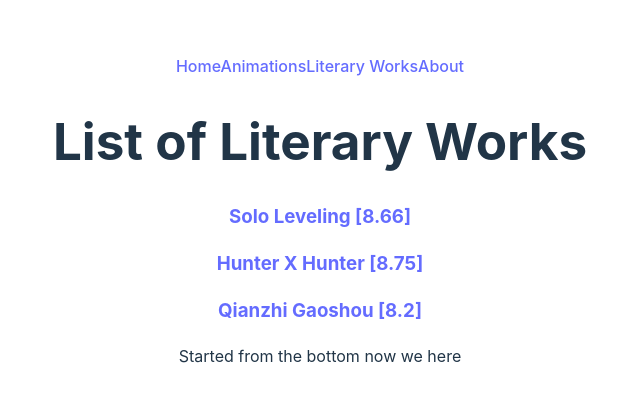
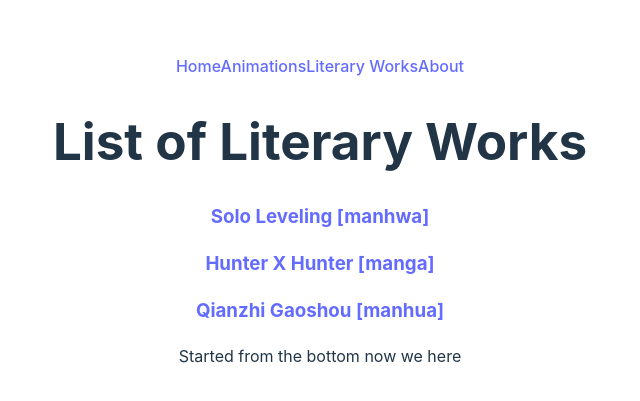
Before and after one commit to yangbri1/fullstack_mern_crud_capstone_frontend, a React (Vite) app: page /literary_works in a window 1280 px wide. Shown: the part 189-590 px from the top of the page, without its empty margins (320-960 px from the left). Built offline with nearby package versions, Linux system fonts and the light colour scheme.

Commit message:
WOW remember path is case-sensitive --- I accidentally added an extra space at the end for the <Route> path of '/literary_works/ratings/:title' which resulted in the <Link> components in 'Literary_Works.jsx' unable to connect to 'Ratings.jsx' page

```diff
--- a/src/App.jsx
+++ b/src/App.jsx
@@ -1,3 +1,4 @@
+// import Routes, Route from react-router-dom library
 import { Routes, Route } from 'react-router-dom';
 import { useState } from 'react';
 import './App.css'
@@ -9,8 +10,8 @@
 
 import Animations from './pages/Animations.jsx';
 // Aside: if didn't export function as default -- need to destructure within file where it's being imported
-import { Literary_Works } from './pages/Literary_Works.jsx';
-import Rating from './pages/Rating.jsx';
+import Literary_Works from './pages/Literary_Works.jsx';
+import Ratings from './pages/Ratings.jsx';
 
 // bring in navigation links to App.jsx rather than individual pages (more efficient & App.jsx is the brain of the operation)
 import NavBar from './components/NavBar.jsx';
@@ -23,18 +24,16 @@
     <>
     {/* Note: <NavBar /> component is OUTSIDE of <Routes> */}
       <NavBar />
-      {/* Routes will always be a container for route (can only have route) */}
-      {/* Route CANNOT exist outside of Routes (can be self-closing & each rep a dif URL path) */}
-      {/* Every Route component has 2 attributes "path" and "element" */}
-      {/* Route's attribute "element" must be passed in as <functional components /> */}
+      {/* <Routes> will only contain <Route> which has attributes of path & element (value = functional component) */}
       <Routes>
         {/* Order routes from most specific to vague */}
         <Route path='/' element={<Home />} />
+        <Route path='/animations/animation/:name' element={<Animations />} />
+        <Route path='/literary_works/ratings/:title' element={<Ratings />} />
         <Route path='/animations' element={<Animations />} />
         <Route path='/literary_works' element={<Literary_Works />} />
         <Route path='/about' element={<About />} />
-        <Route path='/animations/animation/:name' element={<Animations />} />
-        <Route path='/literary_works/literary_work/:title ' element={<Rating />} />
+
         {/* catch all route for any unforeseen URL paths (should be last in order otw may interfere w/ other routes) */}
         <Route path='*' element={<NotFound />} />
       </Routes>
--- a/src/pages/Literary_Works.jsx
+++ b/src/pages/Literary_Works.jsx
@@ -1,7 +1,7 @@
 // import <Link> component to navigate to other pages
 import { Link } from "react-router-dom";
 
-export function Literary_Works(){
+export default function Literary_Works(){
     // sample data from "literary_work_data.mjs" in the back-end server
     const literary_works = [
         {
@@ -40,12 +40,12 @@
                 {/* need to use JS array methods .map(), .filter() or other techniques to manipulate data in React (normal .push() etc DN work) */}
                 {/* using .map() method to copy "literary_works" array , perform some action and reveal a NEW array */}
                 {literary_works.map((comic) => {
-                    // destructure out some attributes from "comic" obj {} for later use
+                    // destructure out some attributes from array literary_works "props" placed in "comic" obj {} for later use
                     const { title, type, ratings } = comic;
                     // create some <link> components to listed works dynamically
                     return(
-                        <Link to={`/literary_works/rating/${title}`}>
-                            <h3>{title} [{ratings}]</h3>
+                        <Link to={`/literary_works/ratings/${title}`}>
+                            <h3>{title} [{type}]</h3>
                         </Link>
                     );
                 })}
--- a/src/pages/Rating.jsx
+++ /dev/null
@@ -1,11 +0,0 @@
-
-import { useParams } from "react-router-dom";
-
-export default function Rating(){
-    // destructure out ratings value from "Literary_Works" obj {}
-    const { title, ratings } = useParams();
-
-    return(
-        <h4>{ratings}</h4>
-    )
-}
--- /dev/null
+++ b/src/pages/Ratings.jsx
@@ -0,0 +1,15 @@
+
+import { useParams } from "react-router-dom";
+
+export default function Ratings(){
+    // destructure out values from "Literary_Works" obj {}
+    const { title, ratings, type } = useParams();
+
+    return(
+        <>
+            <h4>{title}</h4>
+            <p>{ratings}</p>
+        </>
+
+    )
+}
```
